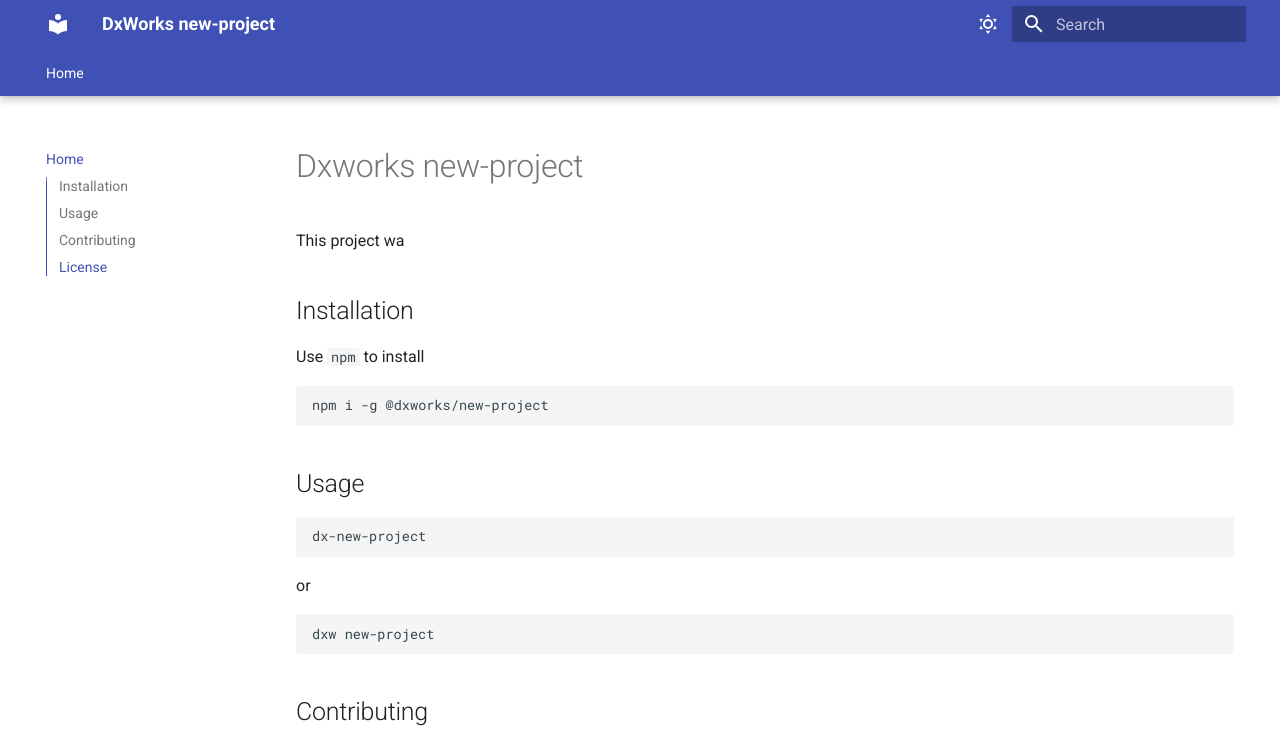
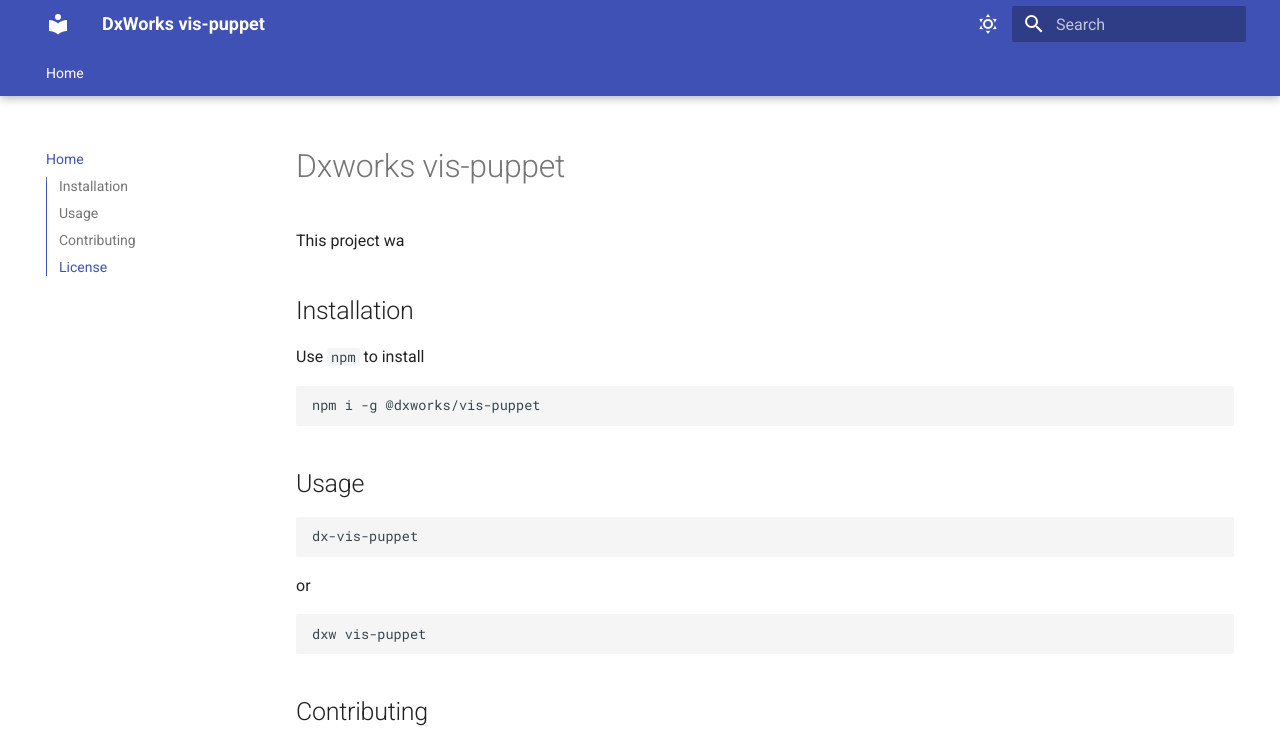
Before and after one commit to dxworks/vis-puppet, an MkDocs documentation site: the page built from docs/index.md, in a window 1280 px wide and 977 px high. Shown: the top 731 px of the window. Built offline with MkDocs 1.6.1 and Material for MkDocs 9.7.7, drawn with Linux system fonts in a browser that asks for light colours.

Commit message:
customized vis-puppet

````diff
--- a/docs/index.md
+++ b/docs/index.md
@@ -1,4 +1,4 @@
-# Dxworks new-project
+# Dxworks vis-puppet
 
 This project wa
 
@@ -7,17 +7,17 @@ This project wa
 Use `npm` to install
 
 ```bash
-npm i -g @dxworks/new-project
+npm i -g @dxworks/vis-puppet
 ```
 
 ## Usage
 
 ```shell
-dx-new-project
+dx-vis-puppet
 ```
 or
 ```shell
-dxw new-project
+dxw vis-puppet
 ```
 
 ## Contributing
--- a/mkdocs.yml
+++ b/mkdocs.yml
@@ -1,4 +1,4 @@
-site_name: DxWorks new-project
+site_name: DxWorks vis-puppet
 
 theme:
   name: material
````
Also changed, not shown: README.md (+5 -5 lines), package.json (+8 -8 lines), 5 other files.
